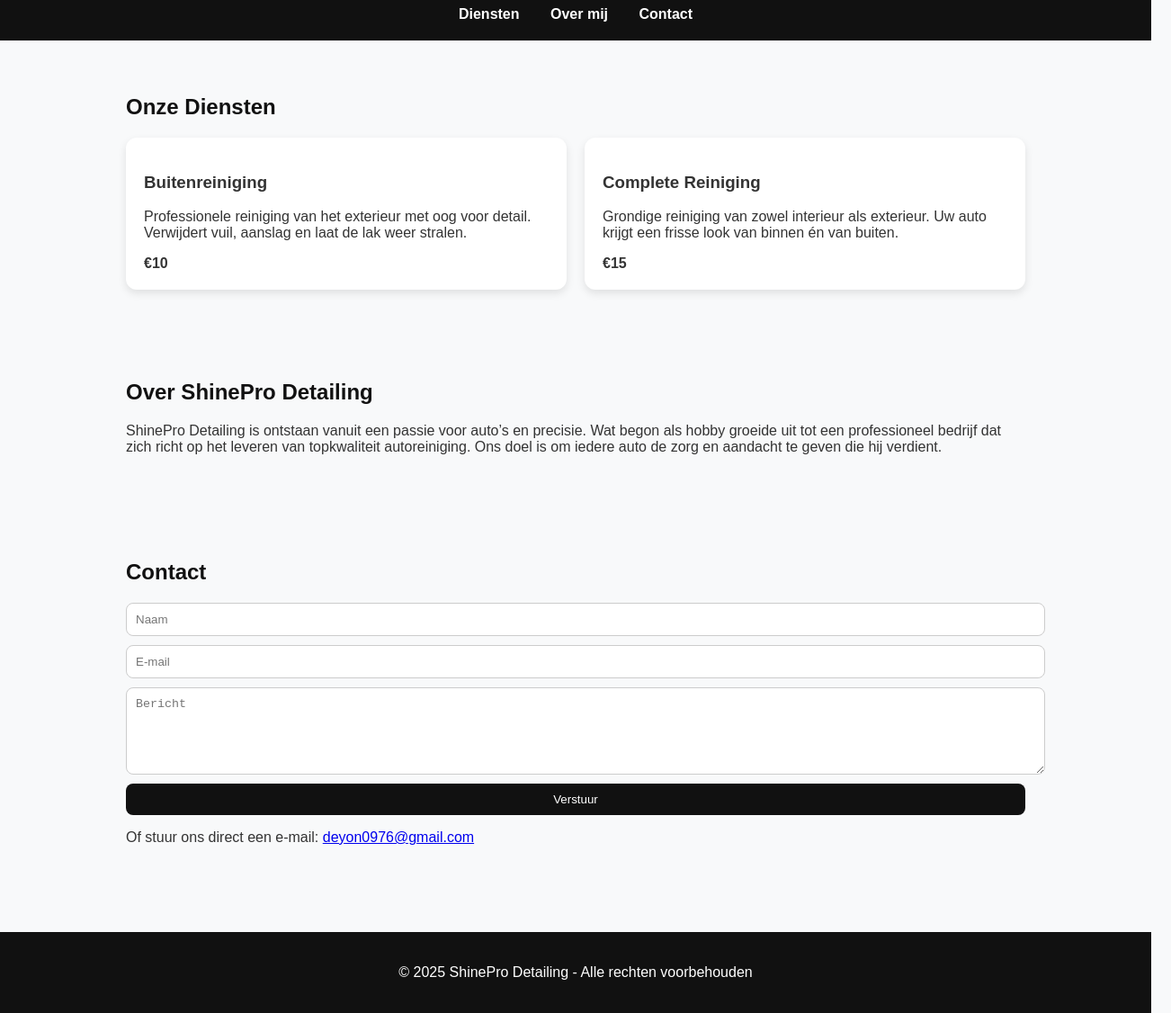
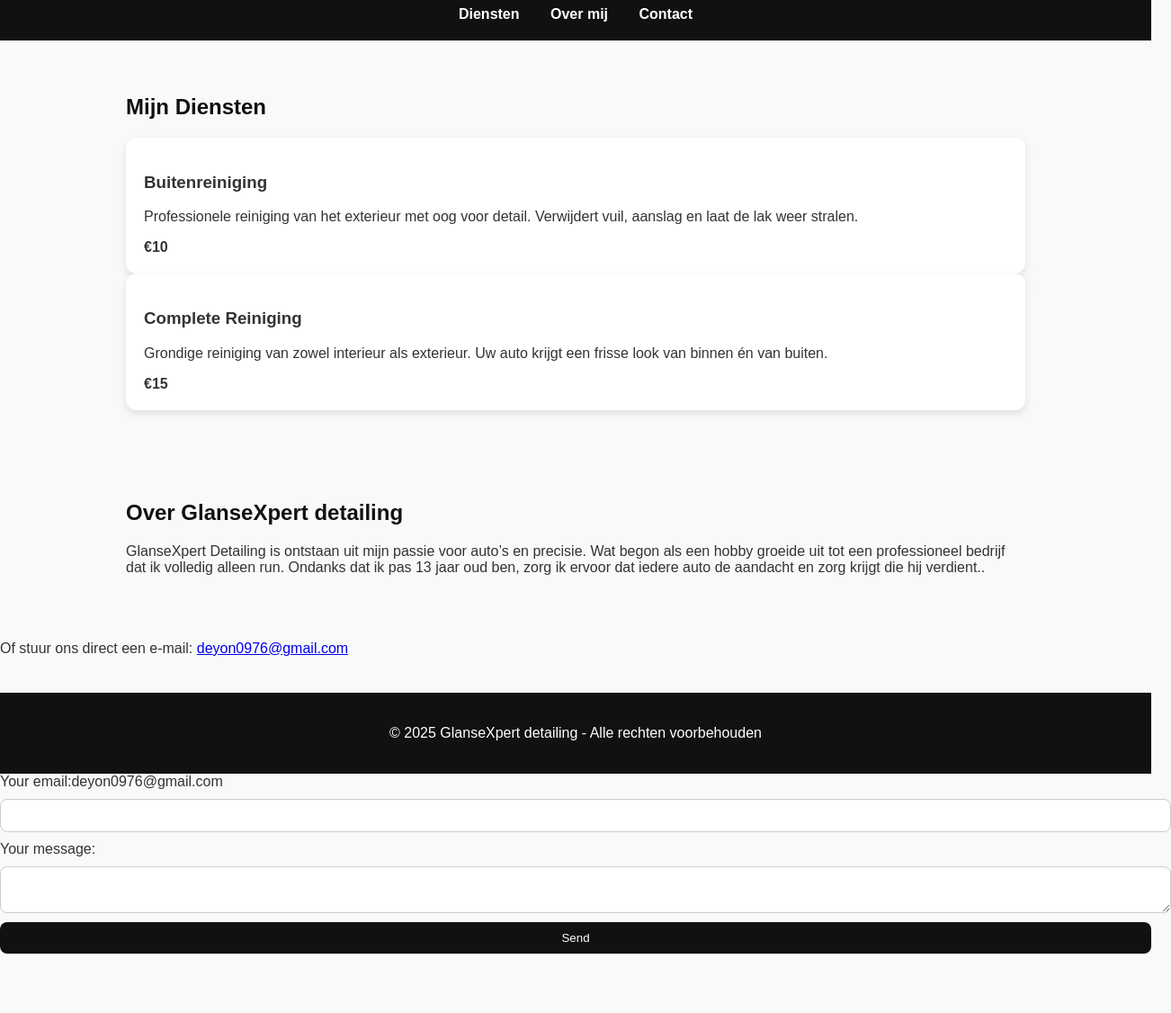
Before and after one commit to 8tuyg/GlansXpertDetailing, a plain HTML site: page index.html in a window 1280 px wide. Shown: the part 93-1219 px from the top of the page at 90% size, 1302 px wide, since content can reach past the window. After the commit the page ends 1163 px from the top, so only its background shows below. Drawn offline with Linux system fonts and the light colour scheme.

Commit message:
Update index.html

```diff
--- a/index.html
+++ b/index.html
@@ -73,7 +73,7 @@
 </head>
 <body>
   <header>
-    <h1>ShinePro Detailing</h1>
+    <h1>GlanseXpert detailing</h1>
     <nav>
       <a href="#diensten">Diensten</a>
       <a href="#over">Over mij</a>
@@ -81,9 +81,9 @@
     </nav>
   </header>
 
-  <section id="diensten">
-    <h2>Onze Diensten</h2>
-    <div class="diensten">
+  <section id="Mijn Diensten">
+    <h2>Mijn Diensten</h2>
+    <div class="Mijn Diensten">
       <div class="card">
         <h3>Buitenreiniging</h3>
         <p>Professionele reiniging van het exterieur met oog voor detail. Verwijdert vuil, aanslag en laat de lak weer stralen.</p>
@@ -97,24 +97,33 @@
     </div>
   </section>
 
-  <section id="over">
-    <h2>Over ShinePro Detailing</h2>
-    <p>ShinePro Detailing is ontstaan vanuit een passie voor auto’s en precisie. Wat begon als hobby groeide uit tot een professioneel bedrijf dat zich richt op het leveren van topkwaliteit autoreiniging. Ons doel is om iedere auto de zorg en aandacht te geven die hij verdient.</p>
+  <section id="over GlanseXpert detailing">
+    <h2>Over GlanseXpert detailing</h2>
+    <p>GlanseXpert Detailing is ontstaan uit mijn passie voor auto’s en precisie. Wat begon als een hobby groeide uit tot een professioneel bedrijf dat ik volledig alleen run. Ondanks dat ik pas 13 jaar oud ben, zorg ik ervoor dat iedere auto de aandacht en zorg krijgt die hij verdient..</p>
   </section>
 
-  <section id="contact">
-    <h2>Contact</h2>
-    <form action="https://formspree.io/f/mjkbzzzb" method="POST">
-      <input type="text" name="naam" placeholder="Naam" required>
-      <input type="email" name="email" placeholder="E-mail" required>
-      <textarea name="bericht" placeholder="Bericht" rows="5" required></textarea>
-      <button type="submit">Verstuur</button>
-    </form>
-    <p>Of stuur ons direct een e-mail: <a href="mailto:deyon0976@gmail.com">deyon0976@gmail.com</a></p>
+
+   <p>Of stuur ons direct een e-mail: <a href="mailto:deyon0976@gmail.com">deyon0976@gmail.com</a></p>
   </section>
 
   <footer>
-    <p>&copy; 2025 ShinePro Detailing - Alle rechten voorbehouden</p>
+    <p>&copy; 2025 GlanseXpert detailing - Alle rechten voorbehouden</p>
   </footer>
 </body>
 </html>
+
+<form
+  action="https://formspree.io/f/xwpnanja"
+  method="POST"
+>
+  <label>
+    Your email:deyon0976@gmail.com
+    <input type="deyon0976@gmail.com" name="deyon0976@gmail.com">
+  </label>
+  <label>
+    Your message:
+    <textarea name="Wij antwoorden zo snel mogelijk!"></textarea>
+  </label>
+  <!-- your other form fields go here -->
+  <button type="submit">Send</button>
+</form>
```
